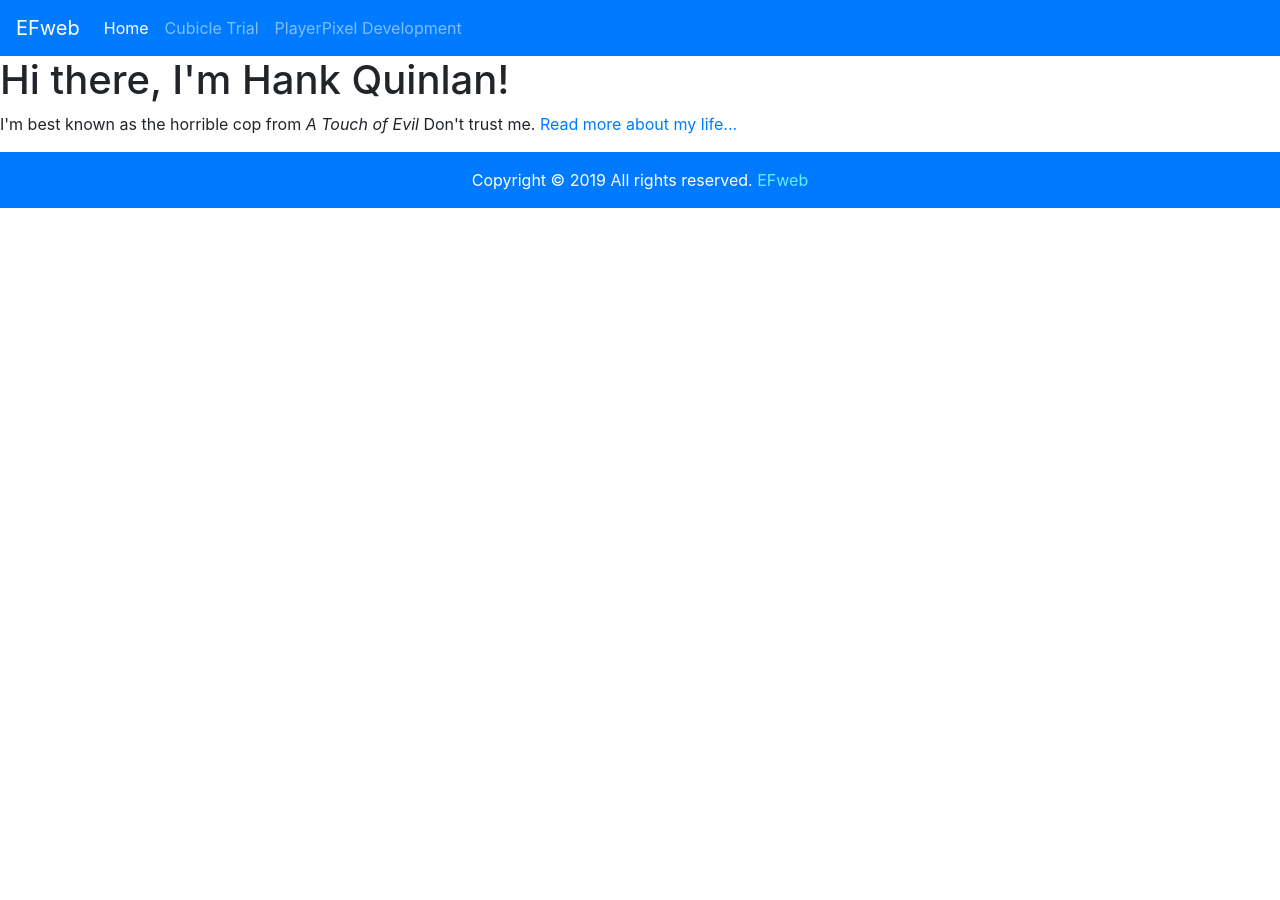
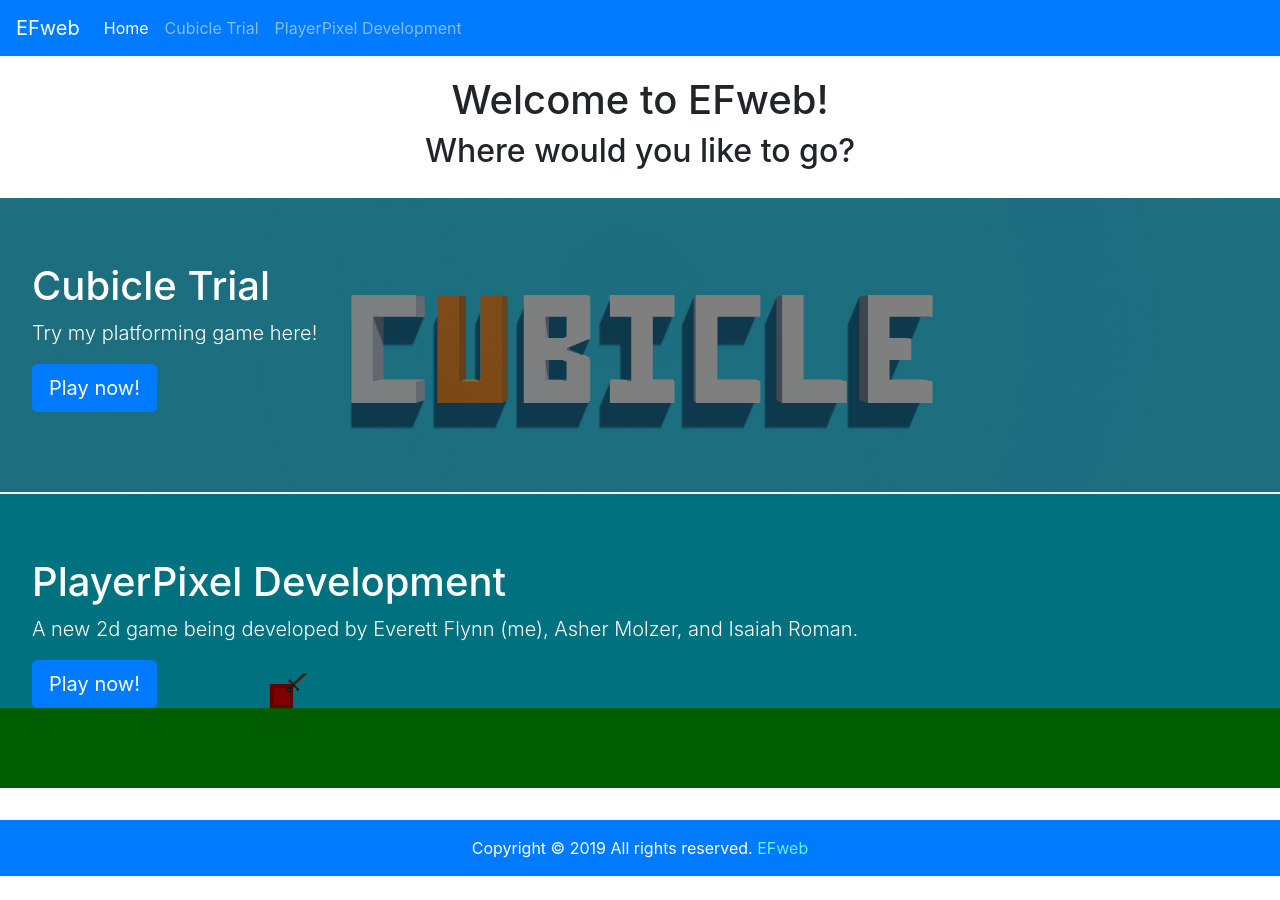
Before and after one commit to OutmodedChip64/outmodedchip64.github.io, a Jekyll site: the page built from index.html, in a window 1280 px wide. Built offline with Jekyll 4.4.1, drawn with Linux system fonts in a browser that asks for light colours.

Commit message:
Update index.html

```diff
--- a/index.html
+++ b/index.html
@@ -1,8 +1,22 @@
 ---
 layout: default
-title: Hank Quinlan, Horrible Cop
+title: EFweb | Home
 ---
-<div class="blurb">
-	<h1>Hi there, I'm Hank Quinlan!</h1>
-	<p>I'm best known as the horrible cop from <em>A Touch of Evil</em> Don't trust me. <a href="/about">Read more about my life...</a></p>
-</div><!-- /.blurb -->
+<!-- Header -->
+<h1 class="text-center pad-the-top">Welcome to EFweb!</h1>
+<h2 class="text-center pad-the-bottom">Where would you like to go?</h2>
+
+<!-- Cubicle Jumbotron -->
+<div class="jumbotron cubicleJumbo">
+	<h1>Cubicle Trial</h1>
+	<p class="lead">Try my platforming game here!</p>
+	<p><a href="/Cubicle%20Trial/" target="_blank" class="btn btn-primary btn-lg">Play now!</a></p>
+</div>
+
+
+<!-- PlayerPixel Jumbotron -->
+<div class="jumbotron pixelJumbo">
+	<h1>PlayerPixel Development</h1>
+	<p class="lead">A new 2d game being developed by Everett Flynn (me), Asher Molzer, and Isaiah Roman.</p>
+	<p><a href="/PlayerPixel%20Development/" target="_blank" class="btn btn-primary btn-lg">Play now!</a></p>
+</div>
```
